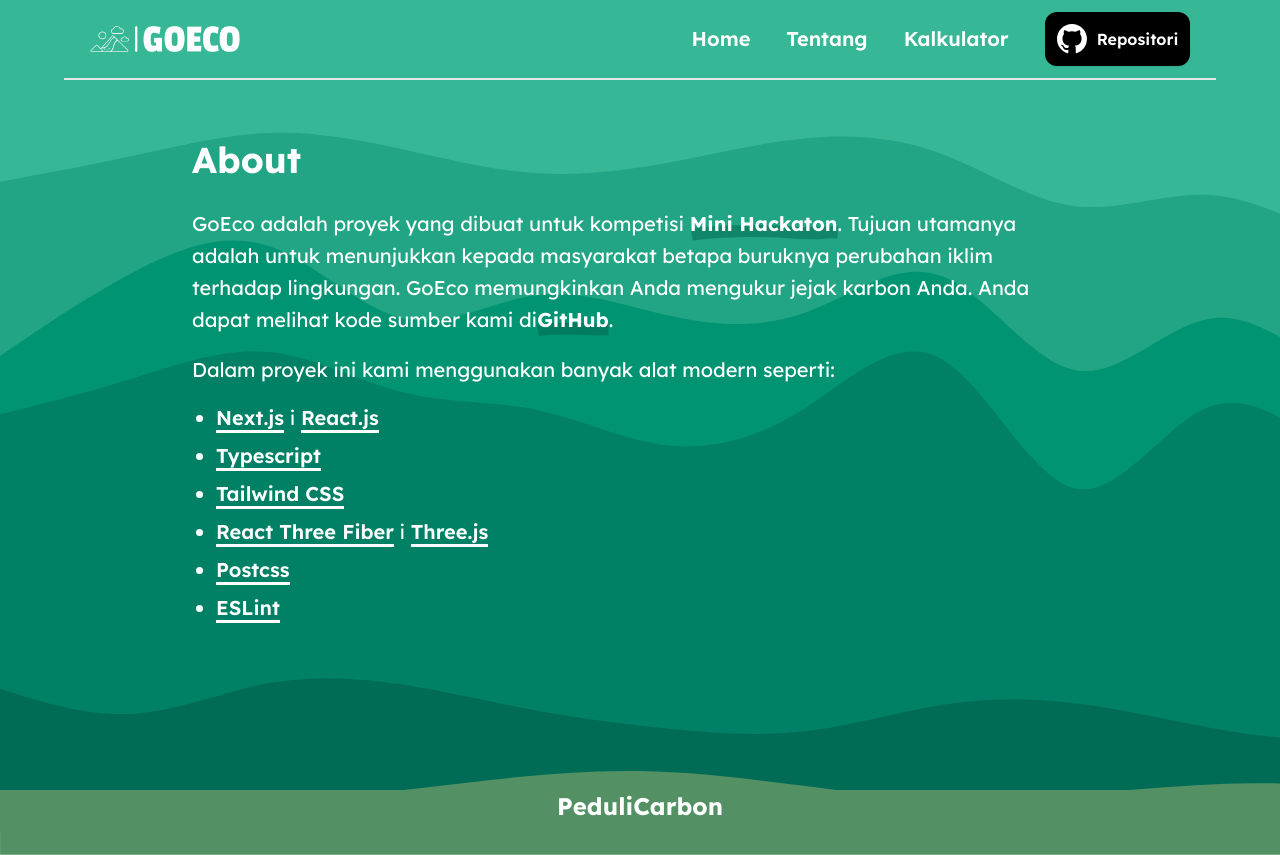
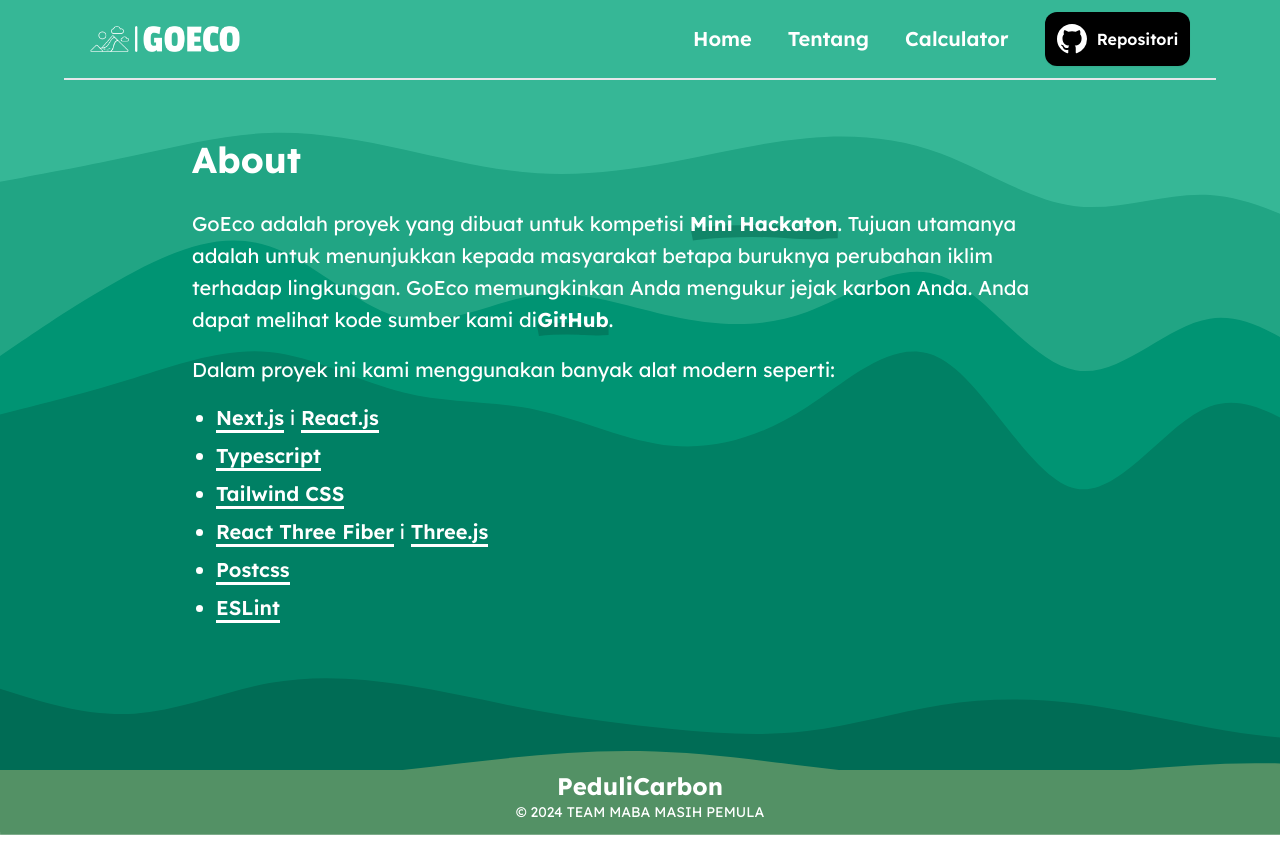
Before and after one commit to kdandy/pedulicarbon, a Next.js app: page /about in a window 1280 px wide. Built offline with nearby package versions, Linux system fonts and the light colour scheme.

Commit message:
fix footer

```diff
--- a/components/footer/Footer.tsx
+++ b/components/footer/Footer.tsx
@@ -4,7 +4,10 @@ const Footer = () => {
     return (
             <div className="w-full absolute bottom-0 left-0">
                 <SVG />
-                <p className="font-bold text-center text-lg mt-[-1px] sm:text-xl md:mt-[-25px] lg:mt-[-65px] md:text-2xl bg-[rgb(83,_145,_101)] px-auto pb-[10px]">PeduliCarbon</p>
+                <div className="bg-[rgb(83,_145,_101)] px-auto pb-[10px]">
+                    <p className="font-bold text-center text-lg mt-[-1px] sm:text-xl md:mt-[-25px] lg:mt-[-65px] md:text-2xl">PeduliCarbon</p>
+                    <p className="text-center text-sm">© 2024 TEAM MABA MASIH PEMULA</p>
+                </div>
             </div>
     )
 }
--- a/components/navbar/NavItems.tsx
+++ b/components/navbar/NavItems.tsx
@@ -19,7 +19,7 @@ const NavItems = ({ className, onClick, isOpen }: NavItemsProps) => {
                 <LinkComponent name="Tentang" to="/about" />
             </li>
             <li onClick={onClick}>
-                <LinkComponent name="Kalkulator" to="/calculator/home" />
+                <LinkComponent name="Calculator" to="/calculator/home" />
             </li>
             <li>
                 <GithubButton />
```
